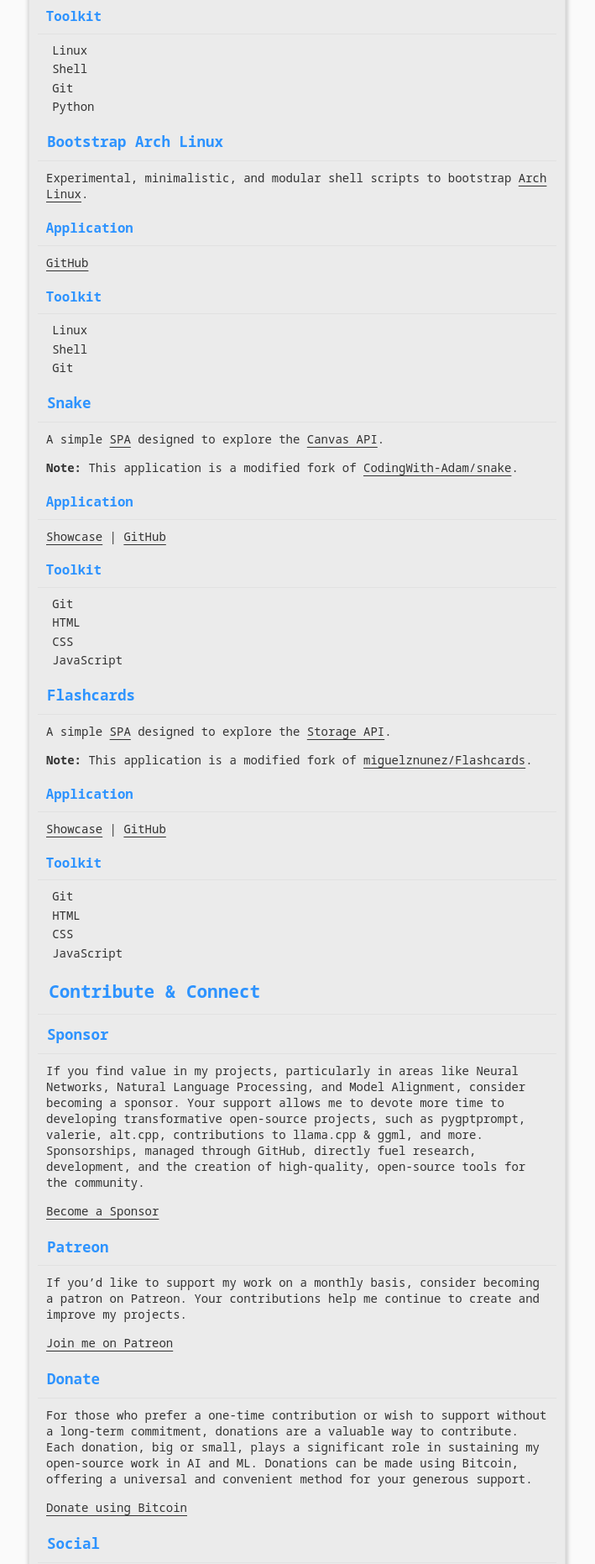
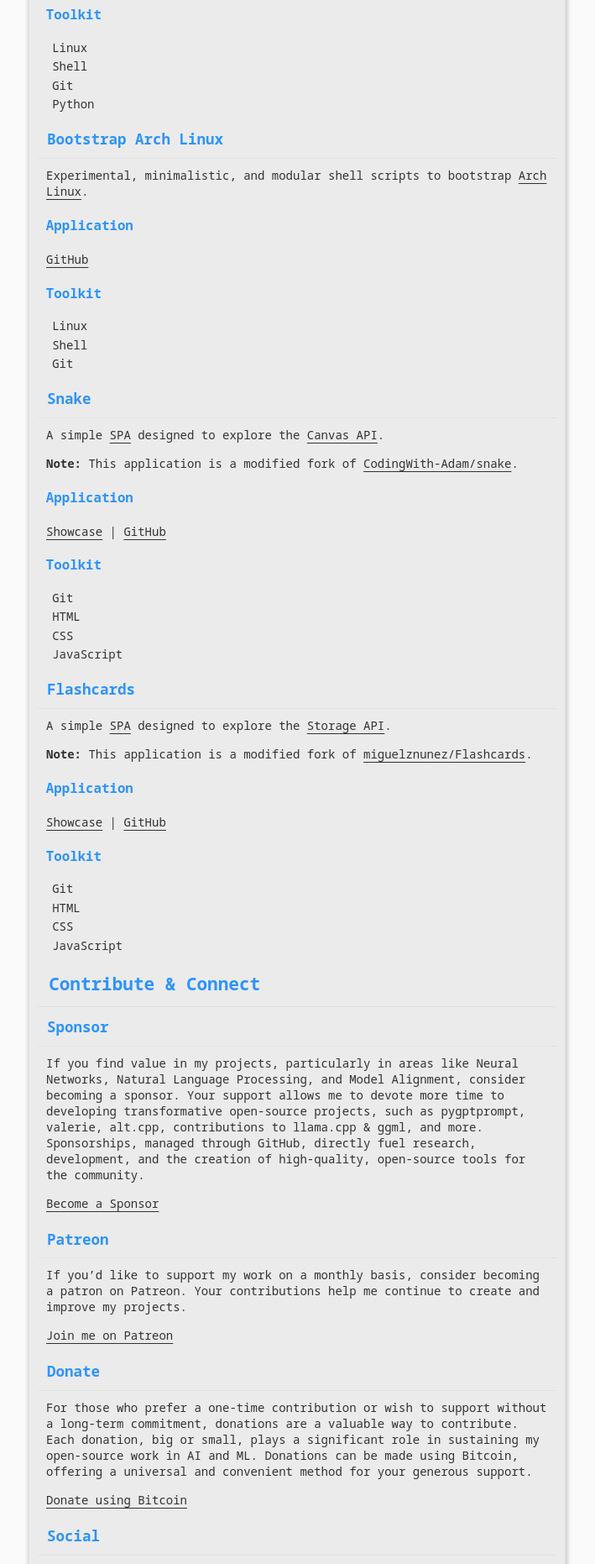
Before and after one commit to teleprint-me/teleprint-me, a Python web app: template static/views/index.html in a window 1280 px wide. Shown: the part 1594-3456 px from the top of the page at 84% size, without its empty margins (286-995 px from the left). Run offline with Jinja, Linux system fonts and the light colour scheme; the template is opened without the code that fills it, so the values that code supplies are empty; some web fonts are replaced.

Commit message:
style(feat): Use local fonts, simplify font-family usage, and fix headers with border-bottom

```diff
--- a/static/styles/style.css
+++ b/static/styles/style.css
@@ -1,4 +1,9 @@
-@import url('https://fonts.googleapis.com/css2?family=Noto+Sans+Mono&display=swap');
+@font-face {
+    font-family: 'Noto Sans Mono';
+    src: url('../fonts/NotoSansMono-Regular.ttf') format('TrueType');
+    font-weight: normal;
+    font-style: normal;
+}
 
 :root:has(a[data-theme='dark']) {
     --primary: rgb(250, 250, 250);
@@ -63,8 +68,7 @@
     --border-radius: 0.625em;
     --delay: 200ms;
     --duration: 500ms;
-    --font-primary: 'Noto Sans Mono';
-    --font-family: var(--font-primary), Monospace, Arial, Helvetica, Times;
+    --font-family: 'Noto Sans Mono', Monospace, Arial, Helvetica, Times;
     --font-size-xs: 0.75em;
     --font-size-sm: 0.875em;
     --font-size-md: 1em;
@@ -166,10 +170,15 @@
 h4,
 h5,
 h6 {
-    border-bottom: var(--border-primary);
     color: var(--secondary);
     padding: var(--spacing);
     text-transform: capitalize;
+}
+
+h1,
+h2,
+h3 {
+    border-bottom: var(--border-primary);
 }
 
 h3 {
```
